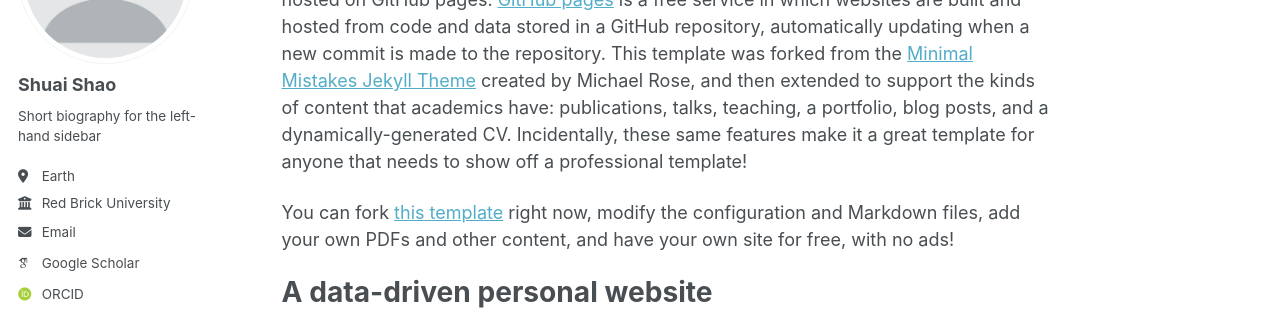
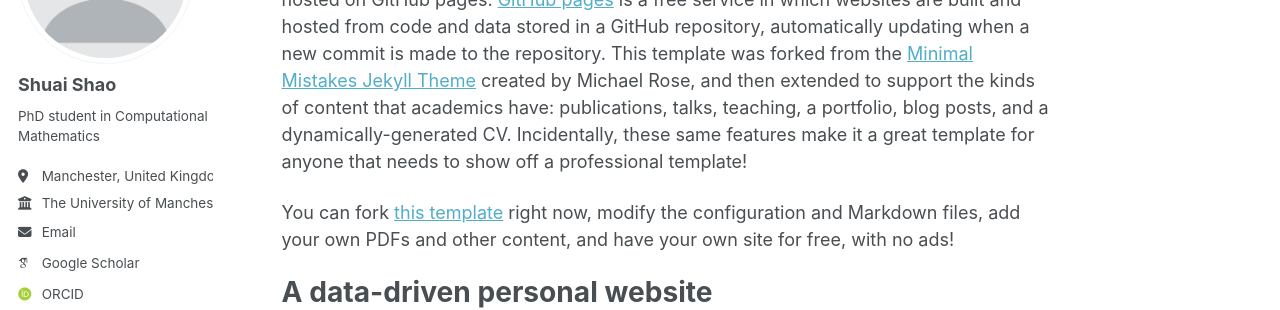
Before and after one commit to ShuaiShao-1203/ShuaiShao-1203.github.io, a Jekyll site: the page built from _pages/about.md, in a window 1280 px wide. Shown: the part 212-522 px from the top of the page. Built offline with Jekyll 4.4.1, drawn with Linux system fonts in a browser that asks for light colours; some web fonts are replaced; a script bundle is joined from its source files by our own code; library files that are not in the unit come from our copies.

Commit message:
Update _config.yml

```diff
--- a/_config.yml
+++ b/_config.yml
@@ -25,12 +25,12 @@
   # Biographic information
   avatar           : "profile.png"
   name             : "Shuai Shao"
-  pronouns         : # example: "she/her"
-  bio              : "Short biography for the left-hand sidebar"
-  location         : "Earth"
-  employer         : "Red Brick University"
+  pronouns         : # example: "He/him"
+  bio              : "PhD student in Computational Mathematics"
+  location         : "Manchester, United Kingdom"
+  employer         : "The University of Manchester"
   uri              : # URL
-  email            : "none@example.org"
+  email            : "shuai.shao-7@postgrad.manchester.ac.uk"
 
   # Academic websites
   academia         : # URL
```
